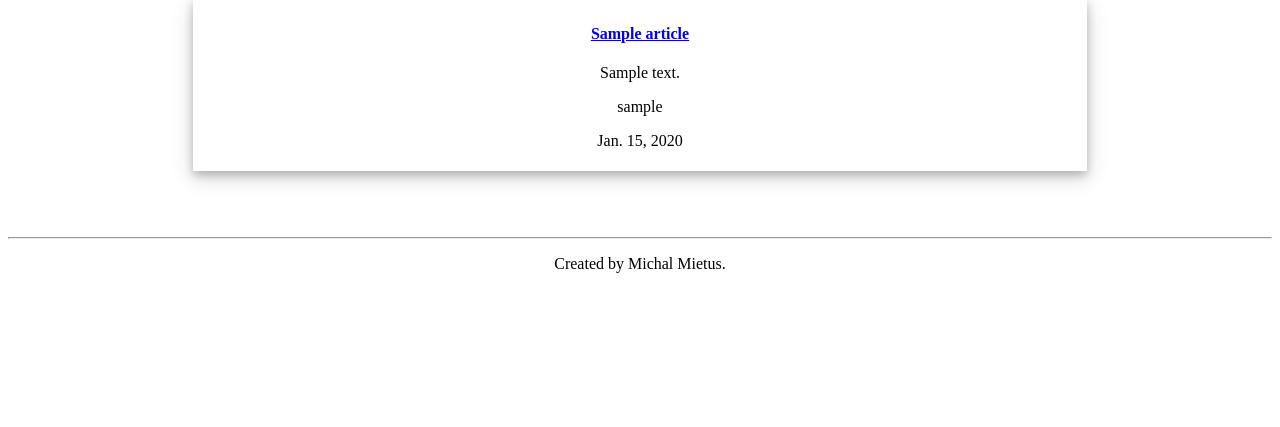
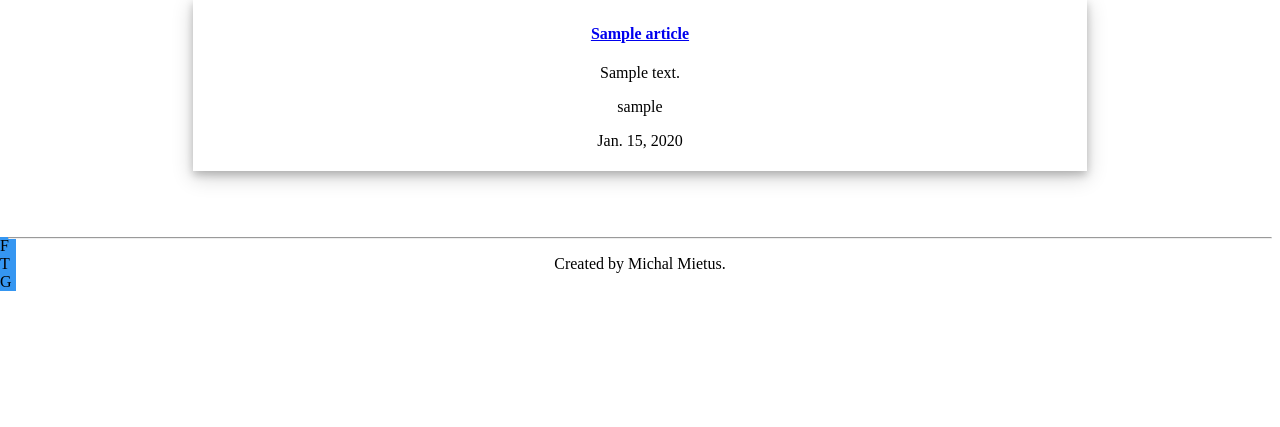
Before and after one commit to goodude123/Blog, a Django app: page / in a window 1280 px wide. Shown: the part 123-550 px from the top of the page. Run offline with Django 3.2, Linux system fonts and the light colour scheme; tables that the repository leaves empty hold one stand-in row (values such as "Sample post").

Commit message:
Social media list and styles.

```diff
--- a/static/styles/base_style.css
+++ b/static/styles/base_style.css
@@ -78,3 +78,19 @@ nav a:hover {
 }
 
 /* end nav */
+#social_media ul {
+    position: fixed;
+    left: 0;
+    top: 50%;
+    width: 8em;
+    margin-top: -2.5em;
+    margin-left: -2.5em;
+    text-decoration: none;
+}
+
+#social_media ul li {
+    margin-right: 7em;
+    display: block;
+    text-decoration: none;
+    background-color: rgb(53, 150, 241);
+}
--- a/templates/base/base.html
+++ b/templates/base/base.html
@@ -14,6 +14,14 @@
         <link rel="icon" sizes="16x16" href="{% static '/favicon.ico' %}">
     </head>
     <body>
+        <div id="social_media">
+            <ul>
+                <li id='facebook'>F</li>
+                <li id='twitter'>T</li>
+                <li id='gmail'>G</li>
+            </ul>
+        </div>
+        <header>
             <nav>
                 <ul>
                     <li><a href="{% url 'cms:main' %}">Home</a></li>
@@ -28,6 +36,7 @@
                     {% endif %}
                 </ul>
             </nav>
+        </header>
         <main>
             {% block content %}
             {% endblock %}
```
Lines whose indentation alone changed are shown as unchanged.
